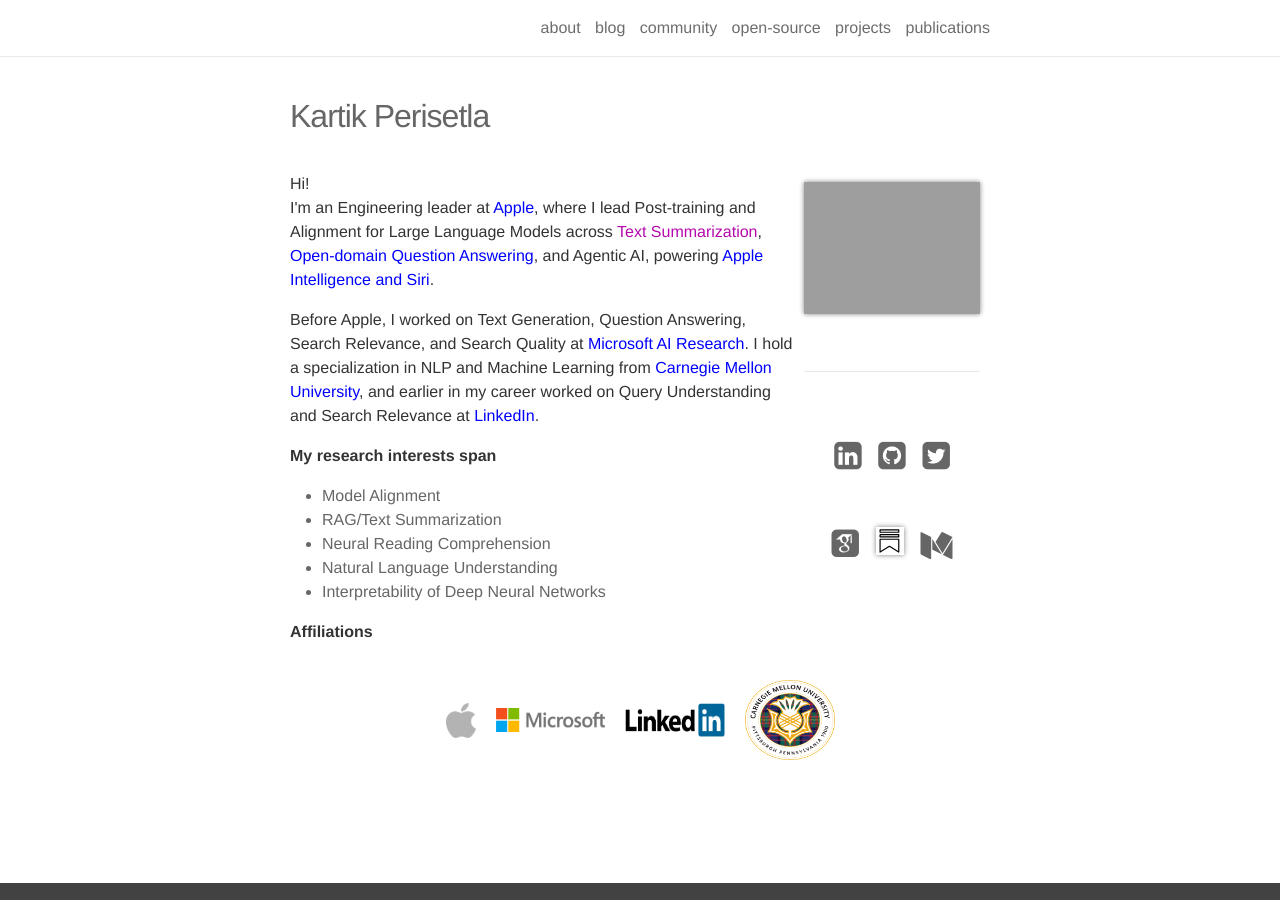
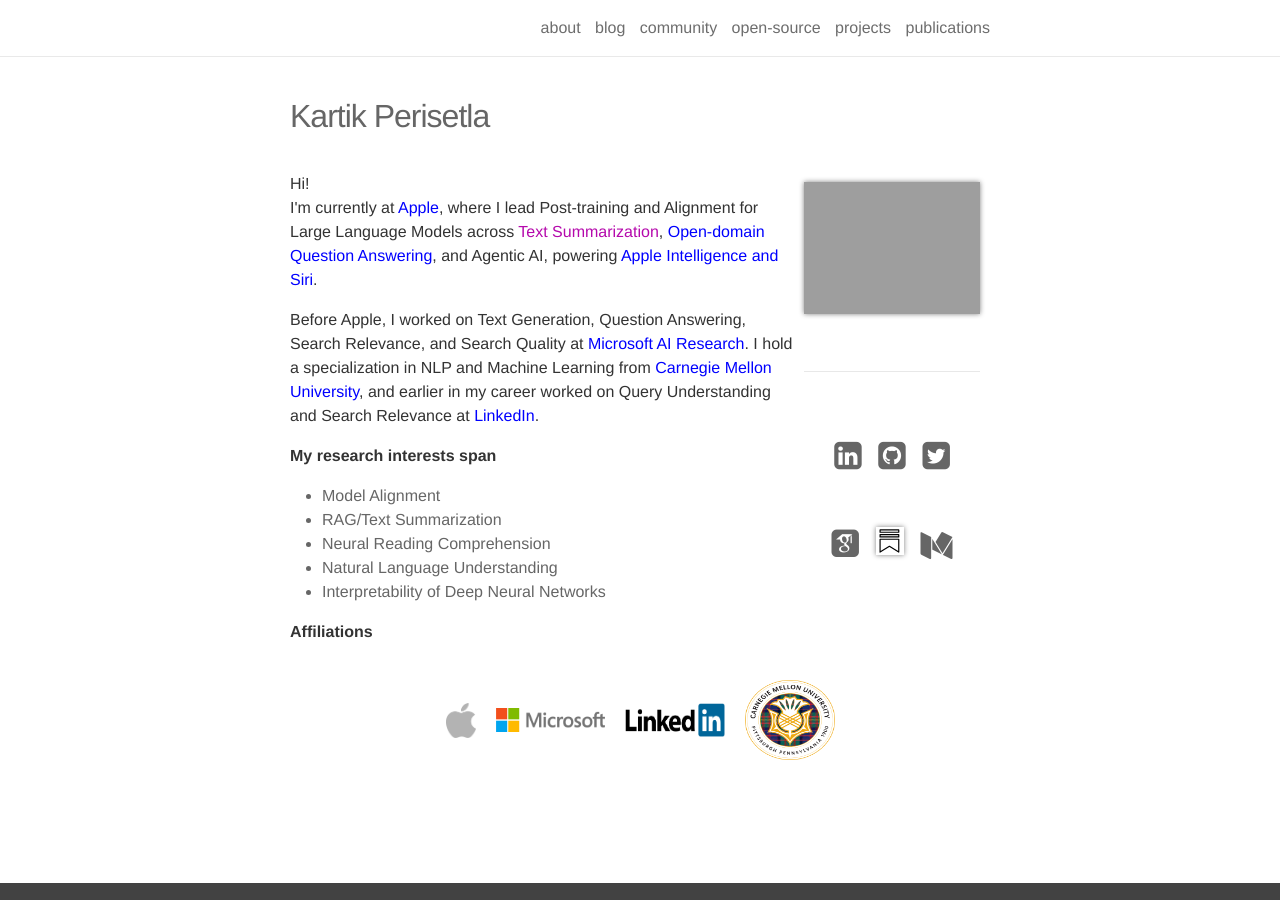
Before and after one commit to kartikperisetla/kartikperisetla.github.io, a Jekyll site: the page built from _pages/about.md, in a window 1280 px wide. Built offline with Jekyll 4.4.1, drawn with Linux system fonts in a browser that asks for light colours; nearby versions of some CDN libraries; some web fonts are replaced.

Commit message:
copy: rephrase opening to I'm currently at Apple

```diff
--- a/_pages/about.md
+++ b/_pages/about.md
@@ -10,7 +10,7 @@
 ---
 <p align="left">
 Hi!<br/>
-I'm an Engineering leader at <a href="https://www.apple.com/" target="_blank" style="color:blue">Apple</a>, where I lead Post-training and Alignment for Large Language Models across <a target="_blank" href="https://en.wikipedia.org/wiki/Automatic_summarization#Abstractive-based_summarization">Text Summarization</a>, <a target="_blank" href="https://en.wikipedia.org/wiki/Question_answering#Open_domain_question_answering" style="color:blue">Open-domain Question Answering</a>, and Agentic AI, powering <a href="https://www.apple.com/apple-intelligence/" target="_blank" style="color:blue">Apple Intelligence and Siri</a>.</p>
+I'm currently at <a href="https://www.apple.com/" target="_blank" style="color:blue">Apple</a>, where I lead Post-training and Alignment for Large Language Models across <a target="_blank" href="https://en.wikipedia.org/wiki/Automatic_summarization#Abstractive-based_summarization">Text Summarization</a>, <a target="_blank" href="https://en.wikipedia.org/wiki/Question_answering#Open_domain_question_answering" style="color:blue">Open-domain Question Answering</a>, and Agentic AI, powering <a href="https://www.apple.com/apple-intelligence/" target="_blank" style="color:blue">Apple Intelligence and Siri</a>.</p>
 
 <p>
 Before Apple, I worked on Text Generation, Question Answering, Search Relevance, and Search Quality at <a href="https://www.microsoft.com/en-us/research/lab/microsoft-research-redmond/" target="_blank" style="color:blue">Microsoft AI Research</a>. I hold a specialization in NLP and Machine Learning from <a href="http://cmu.edu/" target="_blank" style="color:blue">Carnegie Mellon University</a>, and earlier in my career worked on Query Understanding and Search Relevance at <a href="https://linkedin.com" target="_blank" style="color:blue">LinkedIn</a>.
```
